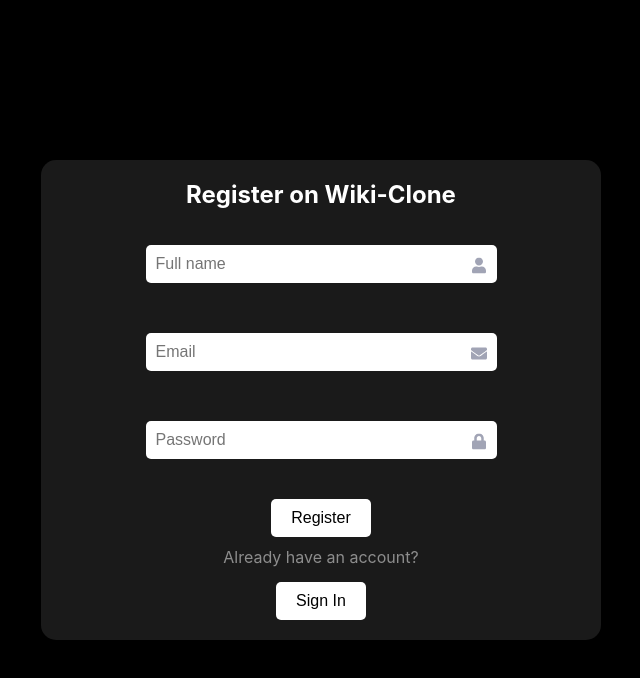
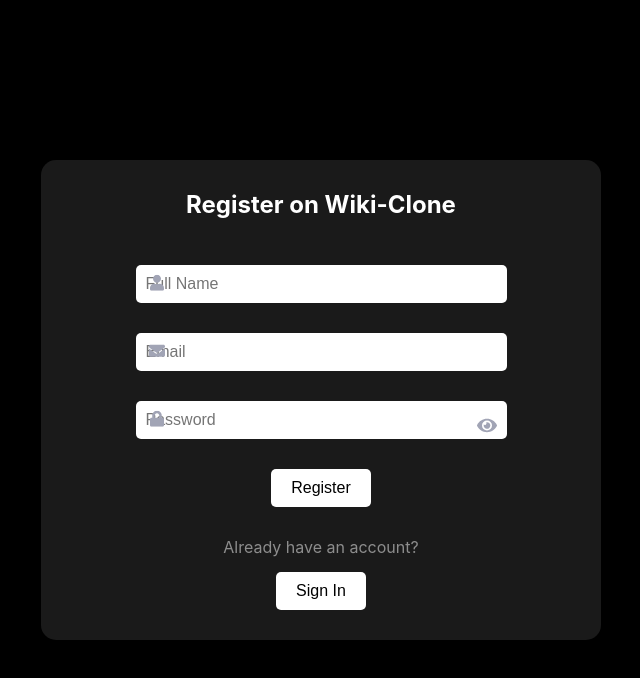
Before and after one commit to PavloJedi/Wiki-Clone, a React (Create React App) app in the folder front-end/: page /registration in a window 1280 px wide. Shown: the top 678 px of the page, without its empty margins (319-959 px from the left). Built offline with nearby package versions, Linux system fonts and the light colour scheme.

Commit message:
added logic, icons, handlers on registration

```diff
--- /dev/null
+++ b/front-end/src/components/Loader/Loader.jsx
@@ -0,0 +1,16 @@
+import React from "react";
+
+// Styles
+import styles from "./Loader.module.scss";
+
+const Loader = ({ isAuthPage }) => {
+  return (
+    <div
+      className={`${styles.loader} ${
+        isAuthPage ? styles.white : styles.purple
+      }`}
+    />
+  );
+};
+
+export default Loader;
--- /dev/null
+++ b/front-end/src/components/Loader/Loader.module.scss
@@ -0,0 +1,54 @@
+.loader {
+  display: inline-block;
+  position: absolute;
+  width: 3em;
+  height: 3em;
+  top: 0;
+  left: 0;
+  right: 0;
+  bottom: 0;
+  margin: auto;
+  color: inherit;
+  vertical-align: middle;
+  pointer-events: none;
+  &:before,
+  &:after {
+    content: "";
+    width: inherit;
+    height: inherit;
+    border-radius: 50%;
+    opacity: 0.6;
+    position: absolute;
+    background-color: #b464a6;
+    top: 0;
+    left: 0;
+    animation: loader 2s infinite ease-in-out;
+  }
+  &:after {
+    animation-delay: -1s;
+  }
+}
+
+.white {
+  &:before,
+  &:after {
+    background-color: #fff;
+  }
+}
+
+.purple {
+  &:before,
+  &:after {
+    background-color: #b464a6;
+  }
+}
+
+@keyframes loader {
+  0%,
+  100% {
+    transform: scale(0);
+  }
+  50% {
+    transform: scale(1);
+  }
+}
--- a/front-end/src/helpers/regex.js
+++ b/front-end/src/helpers/regex.js
@@ -1,4 +1,4 @@
-export const REGEX_FULL_NAME = /^([A-Z][a-z]{1,15}) ([A-Z][a-z]{1,15})$/;
+export const REGEX_NAME = /^([A-Z][a-z]{1,15}) ([A-Z][a-z]{1,15})$/;
 export const REGEX_EMAIL =
   /^([a-zA-Z0-9_\.\-])+\@(([a-zA-Z0-9\-])+\.)+([a-zA-Z0-9]{2,4})+$/;
 export const REGEX_PASSWORD = /^(?=.*[a-z])(?=.*[A-Z])(?=.*?[0-9]).{8,10}$/;
--- a/front-end/src/pages/RegistrationPage/RegistrationPage.jsx
+++ b/front-end/src/pages/RegistrationPage/RegistrationPage.jsx
@@ -1,30 +1,78 @@
-import React, { useState } from "react";
+import React, { useState, useMemo } from "react";
 import { Link, useNavigate } from "react-router-dom";
 import { authService } from "../../services/authService";
-
-// React-icons library
-import { FaUser, FaEnvelope, FaLock } from "react-icons/fa";
-
-//styles
+import {
+  FaUser,
+  FaEnvelope,
+  FaLock,
+  FaExclamationTriangle,
+  FaEye,
+  FaEyeSlash,
+} from "react-icons/fa";
+import { REGEX_EMAIL, REGEX_NAME, REGEX_PASSWORD } from "../../helpers/regex";
+import Loader from "../../components/Loader/Loader";
 import styles from "./RegistrationPage.module.scss";
 
 const RegistrationPage = () => {
-  const history = useNavigate();
+  const navigate = useNavigate();
   const [data, setData] = useState({
     name: "",
     email: "",
     password: "",
   });
+  const [hasError, setHasError] = useState({
+    hasMessageError: false,
+    hasNameError: false,
+    hasEmailError: false,
+    hasPasswordError: false,
+  });
+  const [showPassword, setShowPassword] = useState({
+    current: false,
+    confirm: false,
+  });
+  const [isLoading, setIsLoading] = useState(false);
 
-  const [error, setError] = useState("");
+  const handleMouseDownPassword = (e) => e.preventDefault();
 
-  const handleChange = ({ target: { name, value } }) => {
-    setData({ ...data, [name]: value });
+  const handleClickShowPassword = (name, value) => {
+    setShowPassword({ ...showPassword, [name]: value });
   };
 
-  const handleRegistration = async (e) => {
+  const handleChange = (e) => {
+    setData({ ...data, [e.target.name]: e.target.value });
+  };
+
+  const isDisabledBtn = useMemo(
+    () =>
+      !data.name.trim().length ||
+      !data.email.trim().length ||
+      !data.password.trim().length,
+    [data.name, data.email, data.password]
+  );
+
+  const checkValidation = () => {
+    const errors = {
+      hasMessageError: false,
+      hasNameError: !REGEX_NAME.test(data.name),
+      hasEmailError: !REGEX_EMAIL.test(data.email),
+      hasPasswordError: !REGEX_PASSWORD.test(data.password),
+    };
+
+    setHasError((prev) => ({ ...prev, ...errors }));
+
+    return Object.values(errors).includes(true);
+  };
+
+  const handleSubmit = async (e) => {
     e.preventDefault();
+    if (!checkValidation()) {
+      setIsLoading(true);
+      await handleRegistration();
+      setIsLoading(false);
+    }
+  };
 
+  const handleRegistration = async () => {
     try {
       const user = {
         name: data.name,
@@ -33,67 +81,120 @@ const RegistrationPage = () => {
       };
       const response = await authService.registration(user);
       console.log(response);
-      history.push("/login");
-      setError("");
+      navigate.push("/login");
     } catch (error) {
       if (
         error.response &&
         error.response.data &&
         error.response.data.message
       ) {
-        setError(error.response.data.message);
         console.log(error.response.data.message);
       } else {
-        setError(error);
+        console.log(error);
       }
     }
   };
 
   return (
     <div className={styles.contentWrap}>
+      {isLoading ? (
+        <Loader isAuthPage />
+      ) : (
         <div className={styles.blocksWrap}>
           <h2 className={styles.registerTitle}>Register on Wiki-Clone</h2>
-        <form onSubmit={handleRegistration} style={{ width: "70%" }}>
+          <form onSubmit={handleSubmit} style={{ width: "70%" }}>
             <div className={styles.formControl}>
               <div className={styles.inputField}>
                 <input
+                  className={`${styles.input} ${
+                    hasError.hasNameError ? styles.error : ""
+                  }`}
                   type="text"
                   name="name"
-                placeholder="Full name"
-                className={styles.inputField}
                   value={data.name}
                   onChange={handleChange}
+                  placeholder="Full Name"
+                  autoComplete="off"
+                  required
                 />
                 <FaUser className={styles.icon} />
               </div>
+              {hasError.hasNameError && (
+                <div className={styles.errorMessage}>
+                  <FaExclamationTriangle />
+                  <span>Please enter a valid name</span>
+                </div>
+              )}
+            </div>
+            <div className={styles.formControl}>
               <div className={styles.inputField}>
                 <input
-                type="email"
+                  className={`${styles.input} ${
+                    hasError.hasEmailError ? styles.error : ""
+                  }`}
+                  type="text"
                   name="email"
-                placeholder="Email"
-                className={styles.inputField}
                   value={data.email}
                   onChange={handleChange}
+                  placeholder="Email"
+                  autoComplete="off"
+                  required
                 />
                 <FaEnvelope className={styles.icon} />
               </div>
+
+              {hasError.hasEmailError && (
+                <div className={styles.errorMessage}>
+                  <FaExclamationTriangle />
+                  <span>Please enter a valid email address</span>
+                </div>
+              )}
+            </div>
+            <div className={styles.formControl}>
               <div className={styles.inputField}>
                 <input
-                type="password"
+                  className={`${styles.input} ${
+                    hasError.hasEmailError ? styles.error : ""
+                  }`}
+                  type={showPassword.current ? "text" : "password"}
                   name="password"
-                placeholder="Password"
-                className={styles.inputField}
                   value={data.password}
                   onChange={handleChange}
+                  placeholder="Password"
+                  autoComplete="off"
+                  required
                 />
                 <FaLock className={styles.icon} />
+                <button
+                  className={styles.passwordToggle}
+                  onClick={() =>
+                    handleClickShowPassword("current", !showPassword.current)
+                  }
+                  onMouseDown={handleMouseDownPassword}
+                  type="button"
+                >
+                  {showPassword.current ? <FaEyeSlash /> : <FaEye />}
+                </button>
               </div>
+              {hasError.hasPasswordError && (
+                <div className={styles.errorMessage}>
+                  <FaExclamationTriangle />
+                  <span>
+                    Password must contain at least 8 characters including at
+                    least one uppercase letter, one lowercase letter, one
+                    number, and one special character.
+                  </span>
                 </div>
-          <button type="submit" className={styles.registerButton}>
+              )}
+            </div>
+            <button
+              type="submit"
+              className={styles.registerButton}
+              disabled={isDisabledBtn}
+            >
               Register
             </button>
           </form>
-        {error && <p className={styles.error}>{error}</p>}
           <div className={styles.bottomWrap}>
             <p>Already have an account?</p>
             <Link className={styles.link} to="/login">
@@ -101,6 +202,7 @@ const RegistrationPage = () => {
             </Link>
           </div>
         </div>
+      )}
     </div>
   );
 };
--- a/front-end/src/pages/RegistrationPage/RegistrationPage.module.scss
+++ b/front-end/src/pages/RegistrationPage/RegistrationPage.module.scss
@@ -25,7 +25,7 @@
   position: relative;
 }
 
-.inputField {
+.input {
   width: 100%;
   padding: 10px;
   font-size: 16px;
@@ -38,11 +38,24 @@
 
 .icon {
   position: absolute;
-  top: 50%;
-  right: 20px;
-  transform: translateY(-90%);
+  bottom: 60%;
+  left: 13px;
+  transform: translateY(30%);
   pointer-events: none;
   color: #a1a4b5;
+}
+
+.passwordToggle {
+  position: absolute;
+  top: 50%;
+  right: 10px;
+  transform: translateY(-50%);
+  background: none;
+  border: none;
+  cursor: pointer;
+  color: #a1a4b5;
+  outline: none;
+  font-size: 20px;
 }
 
 .registerButton {
@@ -101,3 +114,15 @@
   font-weight: bold;
   margin-bottom: 16px;
 }
+
+.errorMessage {
+  display: flex;
+  align-items: center;
+  color: red;
+  font-size: 14px;
+  margin-top: 8px;
+
+  svg {
+    margin-right: 5px;
+  }
+}
```
Also changed, not shown: 1 other file (tests, documents, lock files or other folders). Lines whose indentation alone changed are shown as unchanged.
